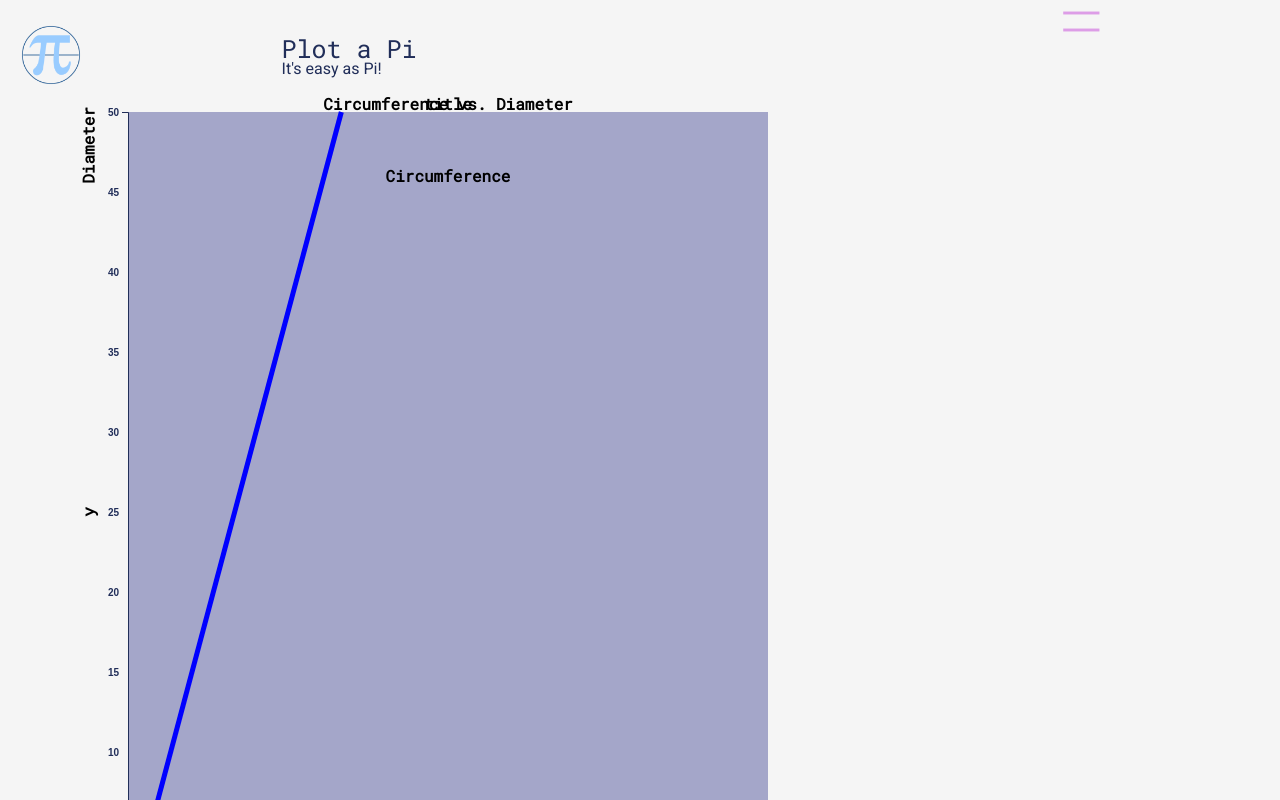
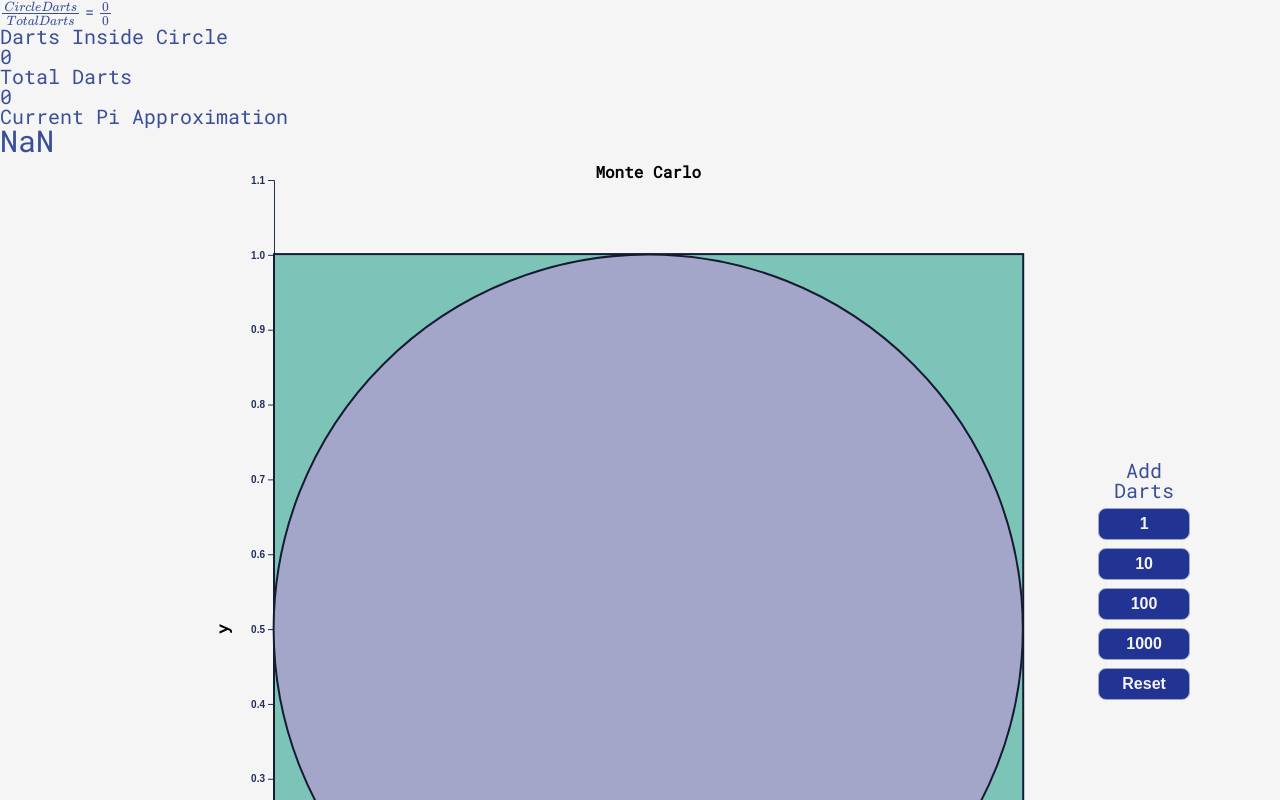
Before and after one commit to plot-a-pi/pi, a React app: page / in a window 1280 px wide. Shown: the top 800 px of the page. Built offline with nearby package versions, Linux system fonts and the light colour scheme; no server answers; the database is empty.

Commit message:
add basic equation to montecarlo

```diff
--- a/src/components/App.js
+++ b/src/components/App.js
@@ -8,11 +8,13 @@ import SessionGraph from './graphs/SessionGraph';
 import TeacherSessions from './teacherDashboard/TeacherSessions';
 import TeacherDashboard from './teacherDashboard/TeacherDashboard';
 import { withSession } from '../firebase/AuthProvider';
+import MonteCarlo from '../containers/MonteCarlo';
 
 export default function App() {
   return (
     <>
-      <Header />
+      <MonteCarlo />
+      {/* <Header />
       <Switch>
         <Route exact path='/' component={Home} />
         <Route path='/teachers' component={TeacherDashboard} />
@@ -22,7 +24,7 @@ export default function App() {
         <Route path='/session-graph/:id' render = {() => (
           <SessionGraph />
         )} />
-      </Switch>
+      </Switch> */}
     </>
   );
 
--- a/src/containers/MonteCarlo.js
+++ b/src/containers/MonteCarlo.js
@@ -25,9 +25,13 @@ const MonteCarlo = () => {
   const dartsArray = getDartsArray(piState);
   const numDartsVersusPiArray = getNumDartsVersusPiArray(piState);
   const yMax = getYMax(piState);
+  const c = 'CircleDarts';
 
   return (
     <div className={styles.MonteCarlo}>
+      <p className={styles.stats}>
+        \(Circle  Darts \over Total  Darts\) = \({circleTotal} \over {dartsTotal}\)
+      </p>
       <div className={styles.stats}>
         <h3>Darts Inside Circle</h3>
         <h3>{circleTotal}</h3>
--- a/src/index.html
+++ b/src/index.html
@@ -7,6 +7,8 @@
   <link href="https://fonts.googleapis.com/css?family=Heebo|Roboto+Mono&display=swap" rel="stylesheet">
   <meta http-equiv="X-UA-Compatible" content="ie=edge">
   <title>pi</title>
+  <script src="https://polyfill.io/v3/polyfill.min.js?features=es6"></script>
+  <script id="MathJax-script" async src="https://cdn.jsdelivr.net/npm/mathjax@3/es5/tex-mml-chtml.js"></script>
 </head>
 
 <body>
```
